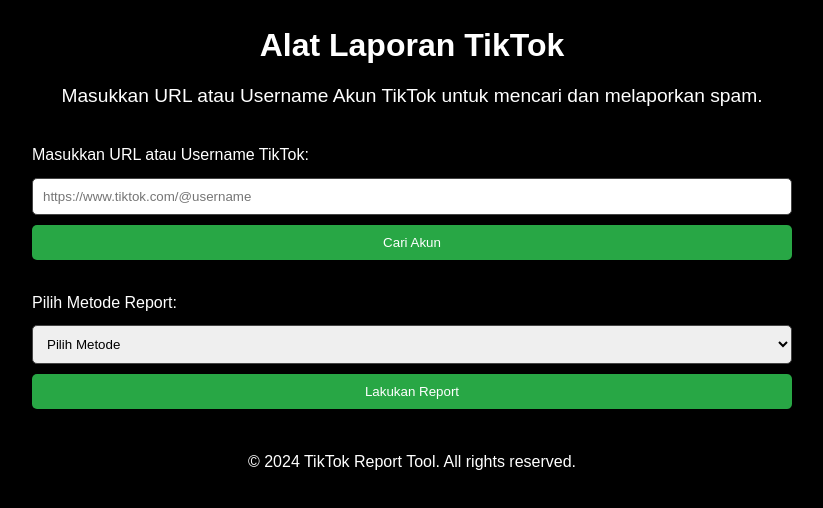
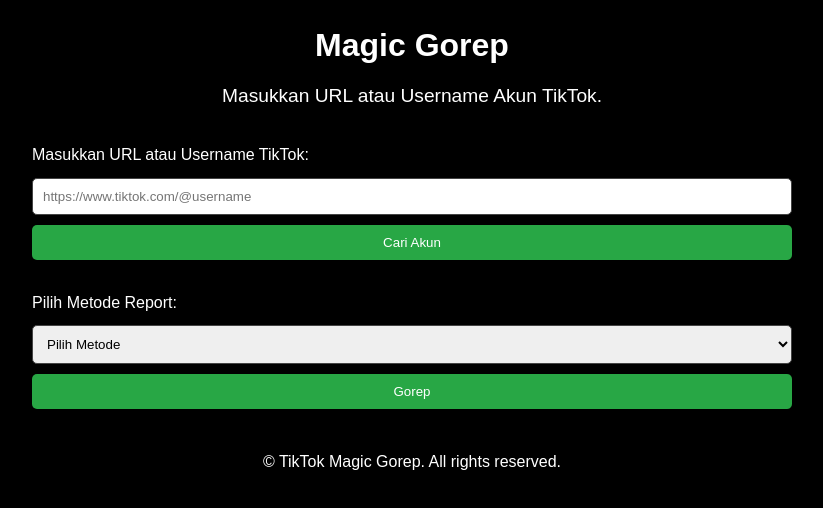
Before and after one commit to kdsmedia/gorep, a plain HTML site: page frontend/index.html in a window 1280 px wide. Shown: the whole page, without its empty margins (228-1051 px from the left). Drawn offline with Linux system fonts and the light colour scheme.

Commit message:
Update index.html

```diff
--- a/frontend/index.html
+++ b/frontend/index.html
@@ -3,14 +3,14 @@
 <head>
     <meta charset="UTF-8">
     <meta name="viewport" content="width=device-width, initial-scale=1.0">
-    <title>TikTok Report Tool</title>
+    <title>TikTok Magic Gorep</title>
     <link rel="stylesheet" href="styles.css">
 </head>
 <body>
     <div class="container">
         <header>
-            <h1>Alat Laporan TikTok</h1>
-            <p>Masukkan URL atau Username Akun TikTok untuk mencari dan melaporkan spam.</p>
+            <h1>Magic Gorep</h1>
+            <p>Masukkan URL atau Username Akun TikTok.</p>
         </header>
 
         <main>
@@ -31,7 +31,7 @@
                         <option value="mass_report">Report Masal (Fake Akun)</option>
                         <option value="spam_report">Report Spam (Fake Akun)</option>
                     </select>
-                    <button type="submit">Lakukan Report</button>
+                    <button type="submit">Gorep</button>
                 </form>
             </div>
 
@@ -41,7 +41,7 @@
         </main>
 
         <footer>
-            <p>&copy; 2024 TikTok Report Tool. All rights reserved.</p>
+            <p>&copy; TikTok Magic Gorep. All rights reserved.</p>
         </footer>
     </div>
     <script src="main.js"></script>
```
